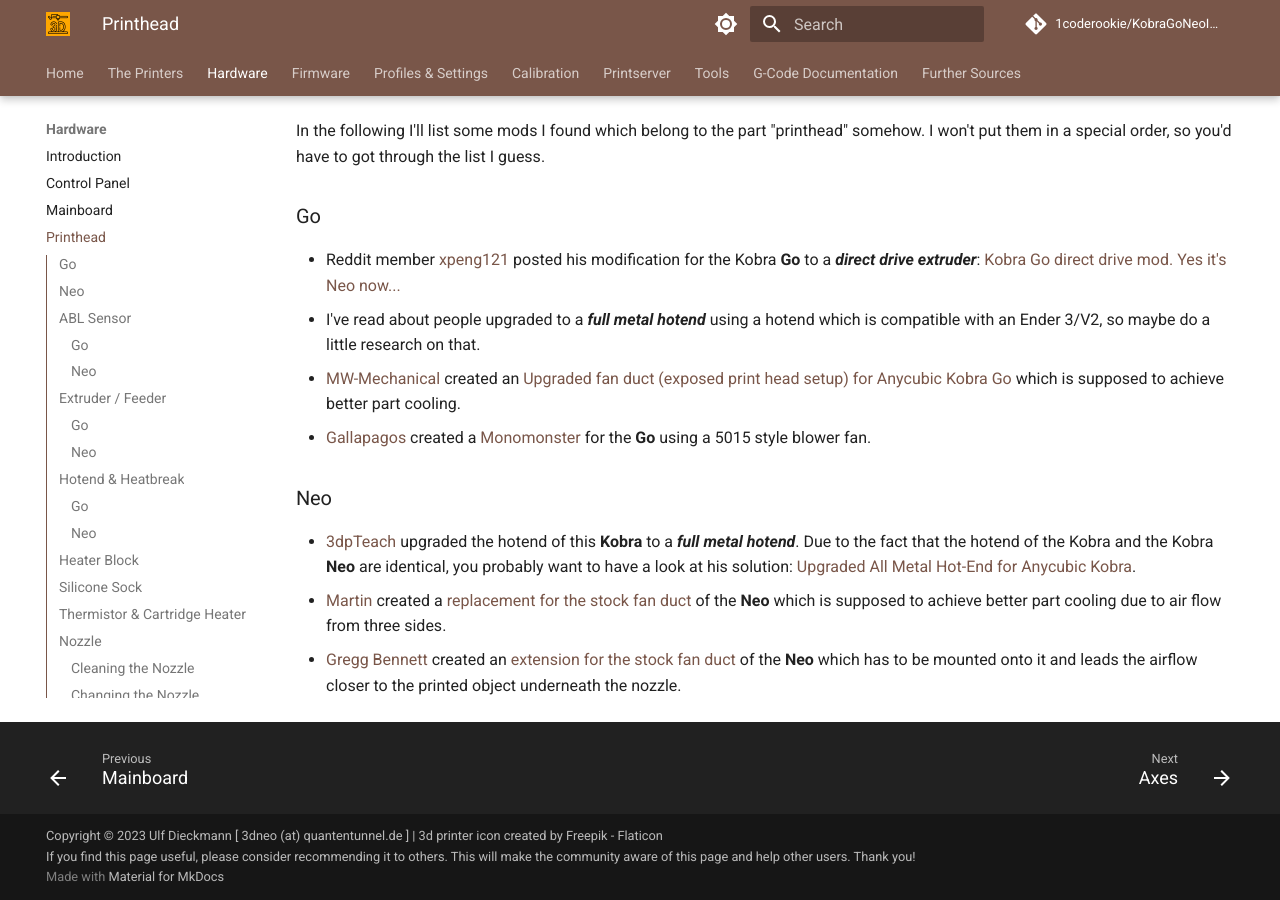
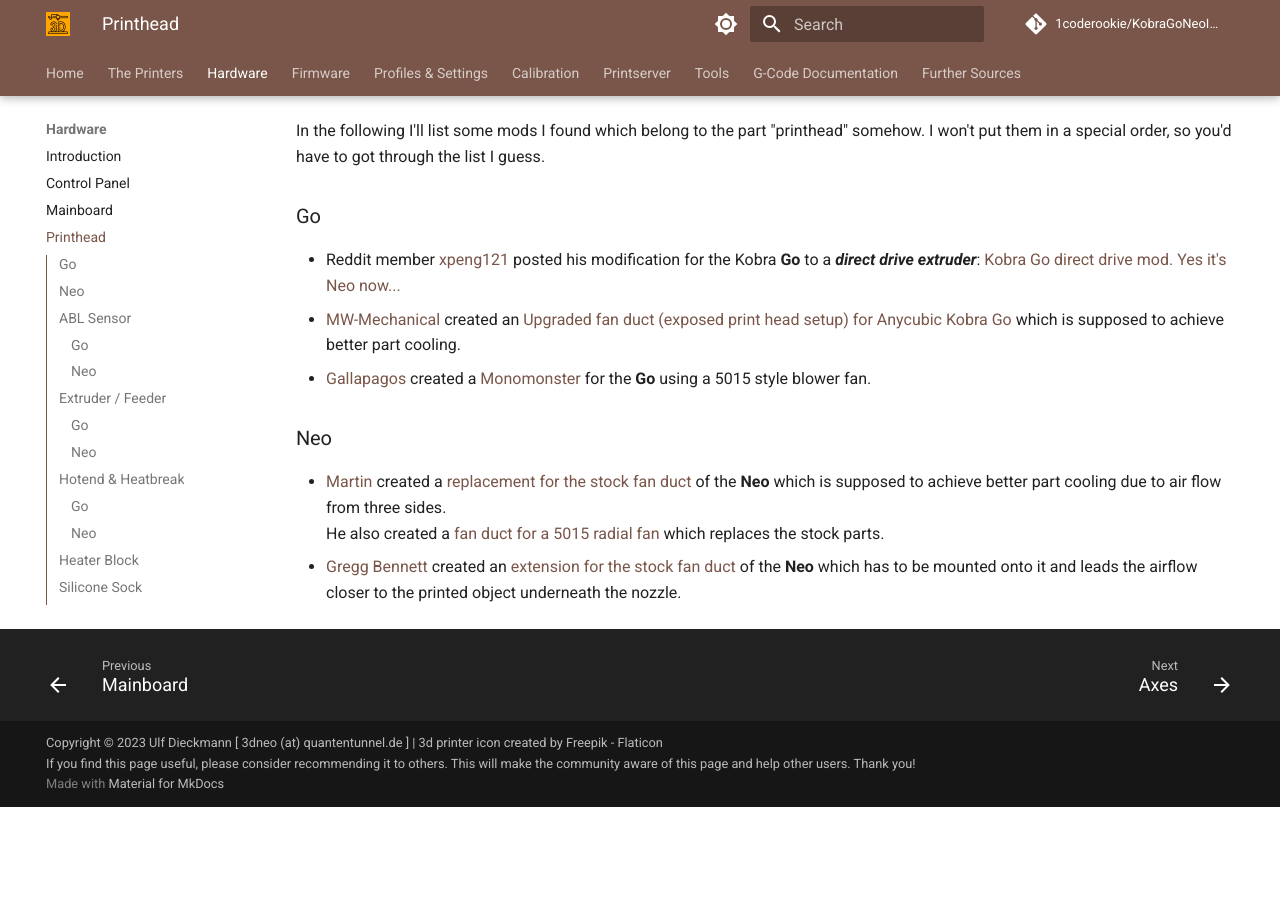
Before and after one commit to 1coderookie/KobraGoNeoInsights, an MkDocs documentation site: the page built from docs/hardware/printhead.md, in a window 1280 px wide and 900 px high, scrolled down 20210 px. Built offline with MkDocs 1.6.1 and Material for MkDocs 9.7.7, drawn with Linux system fonts in a browser that asks for light colours; comment, search, counter and statistics services are not loaded; after the commit the page ends 21017 px from its top, so only the background shows below that.

Commit message:
Update printhead.md

```diff
--- a/docs/hardware/printhead.md
+++ b/docs/hardware/printhead.md
@@ -569,12 +569,11 @@
 ### Go
 
 - Reddit member [xpeng121](https://www.reddit.com/user/xpeng121/) posted his modification for the Kobra **Go** to a ***direct drive extruder***: [Kobra Go direct drive mod. Yes it's Neo now...](https://www.reddit.com/r/anycubic/comments/10howol/kobra_go_direct_drive_mod_yes_its_neo_now/)
-- I've read about people upgraded to a ***full metal hotend*** using a hotend which is compatible with an Ender 3/V2, so maybe do a little research on that.
 - [MW-Mechanical](https://www.printables.com/de/social/455820-mw-mechanical) created an [Upgraded fan duct (exposed print head setup) for Anycubic Kobra Go](https://www.printables.com/de/model/338244-upgraded-fan-duct-exposed-print-head-setup-for-any) which is supposed to achieve better part cooling.
 - [Gallapagos](https://www.thingiverse.com/gallapagos/designs) created a [Monomonster](https://www.thingiverse.com/thing:5741047) for the **Go** using a 5015 style blower fan.
 
 ### Neo
 
-- [3dpTeach](https://www.youtube.com/@3dpTeach) upgraded the hotend of this **Kobra** to a ***full metal hotend***. Due to the fact that the hotend of the Kobra and the Kobra **Neo** are identical, you probably want to have a look at his solution: [Upgraded All Metal Hot-End for Anycubic Kobra](https://www.youtube.com/watch?v=8AZB7HRxZfQ).
 - [Martin](https://www.printables.com/de/social/443043-martin) created a [replacement for the stock fan duct ](https://www.printables.com/de/model/378928-anycubic-kobra-neo-fan-duct) of the **Neo** which is supposed to achieve better part cooling due to air flow from three sides.
+  He also created a [fan duct for a 5015 radial fan](https://www.printables.com/en/model/426167-kobra-neo-fan-duct-for-5015-fan/files) which replaces the stock parts.
 - [Gregg Bennett](https://www.printables.com/de/social/221278-greg-bennett/about) created an [extension for the stock fan duct](https://www.printables.com/de/model/399159-air-duct-anycubic-kobra-neo-httpsyoutubeso7tb6e8yh) of the **Neo** which has to be mounted onto it and leads the airflow closer to the printed object underneath the nozzle.
```
